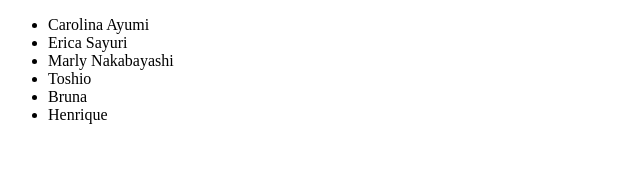
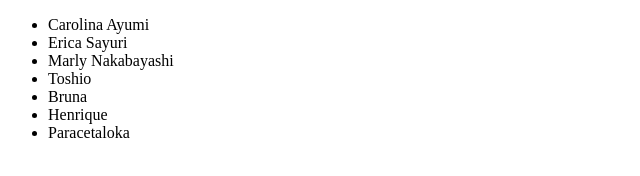
Before and after one commit to carolayumi/aula-git, a plain HTML site: page index.html in a window 1280 px wide. Shown: the whole page, without its empty margins (0-640 px from the left). Drawn offline with Linux system fonts and the light colour scheme.

Commit message:
Adicionando

```diff
--- a/index.html
+++ b/index.html
@@ -15,6 +15,7 @@
         <li>Toshio</li>
         <li>Bruna</li>
         <li>Henrique </li>
+        <li>Paracetaloka</li>
     </ul>
 
 </body>
```
